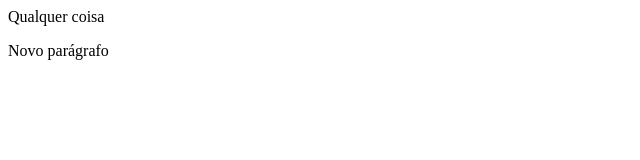
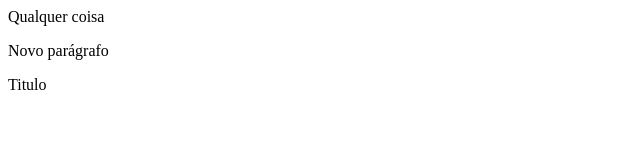
Before and after one commit to Caio-Beraldo/aula-git, a plain HTML site: page index.html in a window 1280 px wide. Shown: the full height of the page, 0-640 px from the left. Drawn offline with Linux system fonts and the light colour scheme.

Commit message:
Novo titulo

```diff
--- a/index.html
+++ b/index.html
@@ -8,6 +8,7 @@
 <body>
 Qualquer coisa
 <p> Novo parágrafo</p>
+<t> Titulo </t>
 
 </body>
 </html>
```
